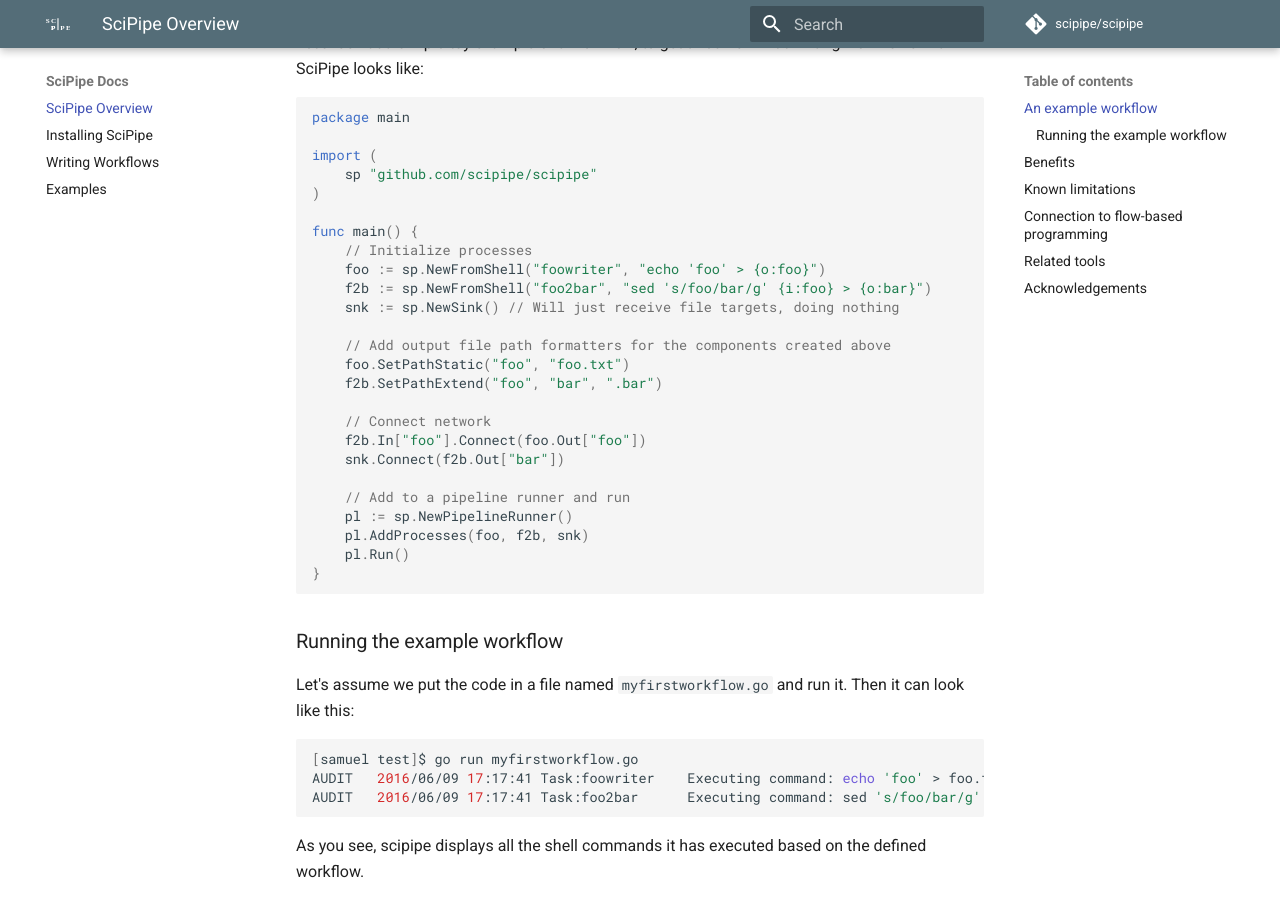
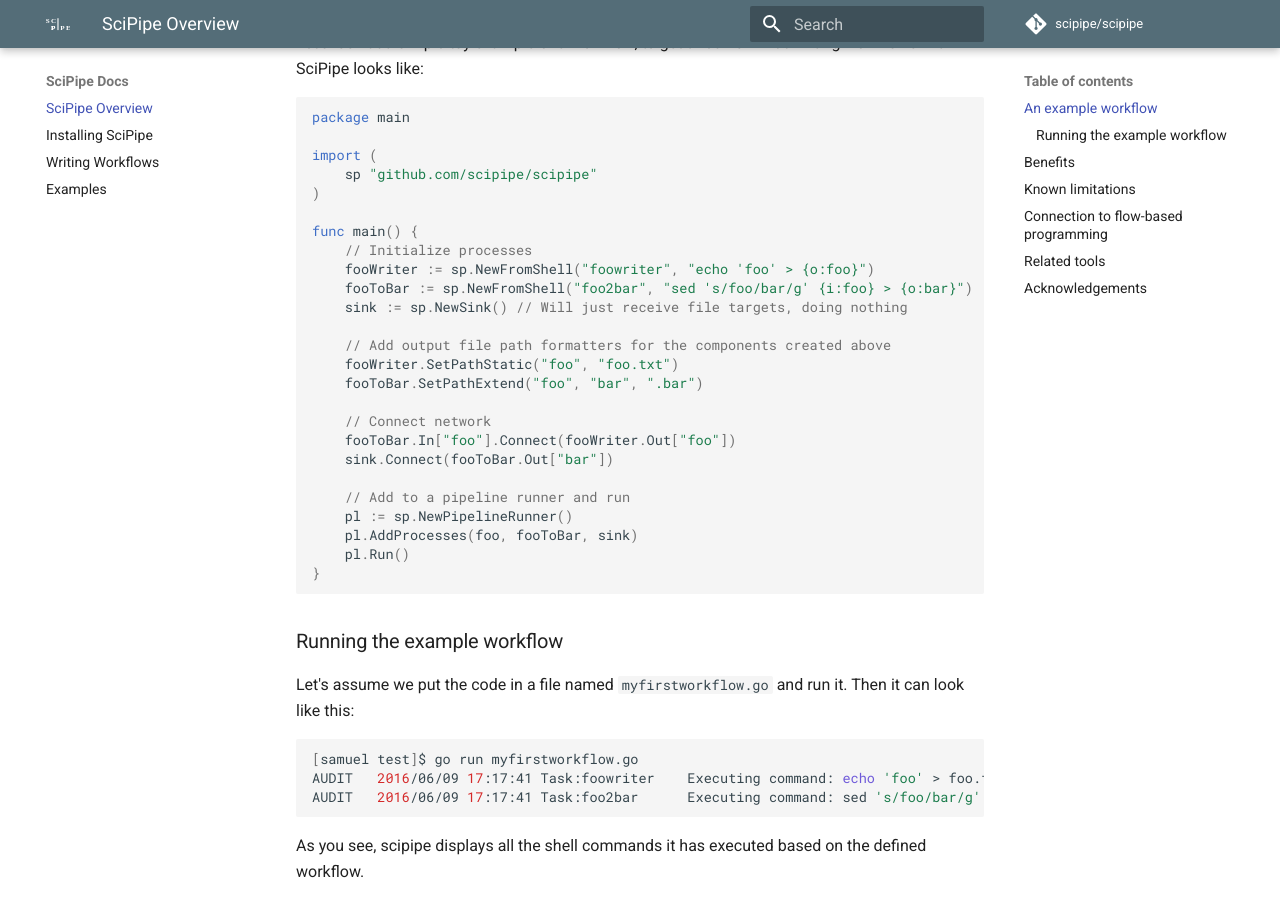
Before and after one commit to scipipe/scipipe, an MkDocs documentation site: the page built from docs/index.md, in a window 1280 px wide and 900 px high, scrolled down 521 px. Built offline with MkDocs 1.6.1 and Material for MkDocs 9.7.7, drawn with Linux system fonts in a browser that asks for light colours; comment, search, counter and statistics services are not loaded; old or Windows-style settings are respelled for this version of MkDocs.

Commit message:
Use self-describing variable names in doc index too

````diff
--- a/docs/index.md
+++ b/docs/index.md
@@ -29,21 +29,21 @@
 
 func main() {
 	// Initialize processes
-	foo := sp.NewFromShell("foowriter", "echo 'foo' > {o:foo}")
-	f2b := sp.NewFromShell("foo2bar", "sed 's/foo/bar/g' {i:foo} > {o:bar}")
-	snk := sp.NewSink() // Will just receive file targets, doing nothing
+	fooWriter := sp.NewFromShell("foowriter", "echo 'foo' > {o:foo}")
+	fooToBar := sp.NewFromShell("foo2bar", "sed 's/foo/bar/g' {i:foo} > {o:bar}")
+	sink := sp.NewSink() // Will just receive file targets, doing nothing
 
 	// Add output file path formatters for the components created above
-    foo.SetPathStatic("foo", "foo.txt")
-    f2b.SetPathExtend("foo", "bar", ".bar")
+    fooWriter.SetPathStatic("foo", "foo.txt")
+    fooToBar.SetPathExtend("foo", "bar", ".bar")
 
 	// Connect network
-	f2b.In["foo"].Connect(foo.Out["foo"])
-	snk.Connect(f2b.Out["bar"])
+	fooToBar.In["foo"].Connect(fooWriter.Out["foo"])
+	sink.Connect(fooToBar.Out["bar"])
 
 	// Add to a pipeline runner and run
 	pl := sp.NewPipelineRunner()
-	pl.AddProcesses(foo, f2b, snk)
+	pl.AddProcesses(foo, fooToBar, sink)
 	pl.Run()
 }
 ```
````
